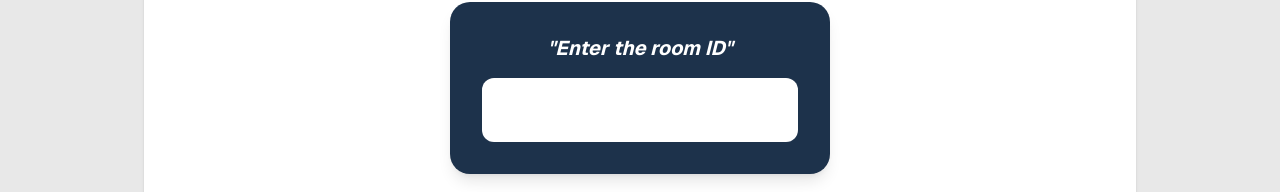
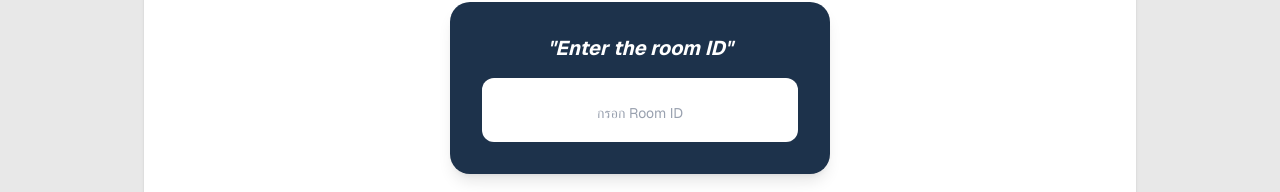
Before and after one commit to Oatto319/FinalProject, a Next.js app: page /join/roomid in a window 1280 px wide. Shown: the part 329-521 px from the top of the page. Built offline with nearby package versions, Linux system fonts and the light colour scheme; sample sign-in values are in the browser's storage.

Commit message:
add text join page

```diff
--- a/app/join/roomid/page.tsx
+++ b/app/join/roomid/page.tsx
@@ -38,10 +38,10 @@ export default function EnterRoomIdPage() {
           </div>
           <div className="w-full max-w-[380px] bg-[#1D324B] rounded-[20px] p-8 flex flex-col items-center gap-4 shadow-lg mb-8">
             <label className="text-white text-xl font-bold italic">&quot;Enter the room ID&quot;</label>
-            <input type="text" placeholder="" value={roomId}
+            <input type="text" placeholder="กรอก Room ID" value={roomId}
               onChange={(e) => { setRoomId(e.target.value.replace(/\D/g, '').slice(0, 7)); setError(''); }}
               onKeyDown={(e) => e.key === 'Enter' && handleNext()}
-              className="w-full bg-white rounded-xl py-4 px-6 text-[#2D3E50] font-bold text-2xl text-center focus:outline-none focus:ring-4 focus:ring-blue-400/50 transition-all tracking-[0.2em]" />
+              className="w-full bg-white rounded-xl py-4 px-6 text-[#2D3E50] font-bold text-2xl text-center focus:outline-none focus:ring-4 focus:ring-blue-400/50 transition-all tracking-[0.2em] placeholder:text-gray-400 placeholder:font-normal placeholder:text-sm placeholder:tracking-normal" />
             {error && <p className="text-red-300 text-sm font-bold">{error}</p>}
           </div>
           <div className="w-full max-w-[380px] flex justify-between items-center mt-8">
```
